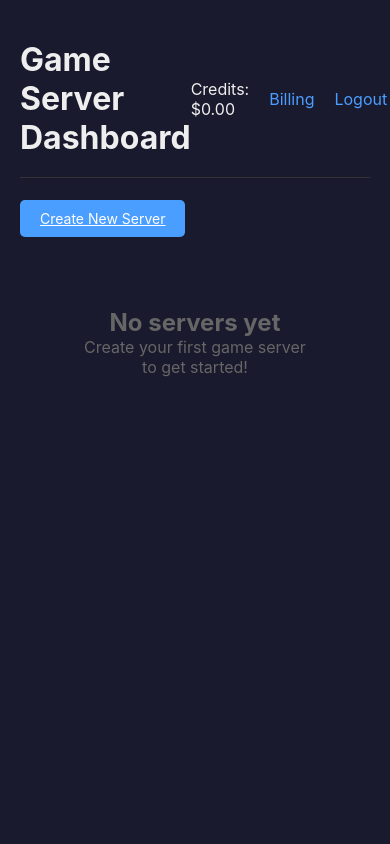
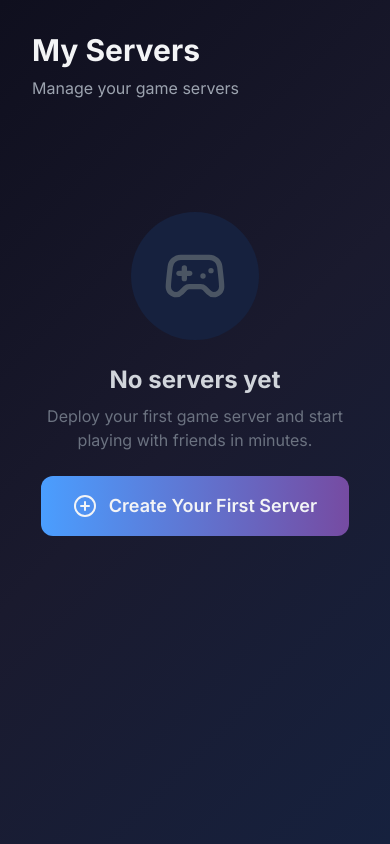
Before and after one commit to WilliamLebrato/gassorp, a FastAPI app: template templates/dashboard.html in a window 390 px wide. Run offline with FastAPI, Linux system fonts and the light colour scheme; the template is opened without the code that fills it, so the values that code supplies are empty; some libraries are stand-ins or nearby versions.

Commit message:
Implement UI/UX revamp foundation and admin portal
Database Changes:
- Add icon_url and wallpaper_url fields to GameImage model
- Support for visual assets in game catalog

Admin Portal (routers/admin.py):
- GET /admin/games - List all game images
- GET /admin/games/new - Form to add new game
- POST /admin/games - Create game endpoint
- GET /admin/games/{id}/edit - Edit game form
- POST /admin/games/{id}/edit - Update game endpoint
- POST /admin/games/{id}/delete - Delete game endpoint
- All routes protected with require_auth_admin

UI Foundation:
- Create base template with Tailwind CSS
- Implement collapsible left sidebar navigation
- Add user profile summary with avatar/credits
- Dark gaming aesthetic with gradient backgrounds
- Lucide icons for UI elements
- Responsive mobile-first design

Dashboard Revamp:
- Transform to game card grid layout
- Cards display game wallpaper backgrounds
- Animated status indicators (pulse glow)
- Start/Stop controls directly on cards
- Beautiful empty state with CTA button
- Glass morphism card design

🤖 Generated with [Claude Code](https://claude.ai/code)

Co-Authored-By: Claude <noreply@anthropic.com>

```diff
--- a/main.py
+++ b/main.py
@@ -12,7 +12,7 @@ from database import init_db, engine
 from models import GameImage
 from services.docker_manager import SidecarManager
 from services.lifecycle import LifecycleManager
-from routers import auth, dashboard, webhooks
+from routers import auth, dashboard, webhooks, admin
 
 load_dotenv()
 
@@ -159,6 +159,7 @@ app.include_router(auth.router)
 app.include_router(dashboard.router)
 app.include_router(dashboard.router_main)
 app.include_router(webhooks.router)
+app.include_router(admin.router)
 
 
 @app.exception_handler(Exception)
--- a/models.py
+++ b/models.py
@@ -48,6 +48,8 @@ class GameImage(SQLModel, table=True):
     min_cpu: str
     protocol: str = Field(default="tcp")
     description: Optional[str] = None
+    icon_url: str = Field(default="/static/img/default_icon.png")
+    wallpaper_url: str = Field(default="/static/img/default_wallpaper.jpg")
 
     servers: list["Server"] = Relationship(back_populates="game_image")
 
--- /dev/null
+++ b/templates/base.html
@@ -0,0 +1,133 @@
+<!DOCTYPE html>
+<html lang="en">
+<head>
+    <meta charset="UTF-8">
+    <meta name="viewport" content="width=device-width, initial-scale=1.0">
+    <title>{% block title %}GSP{% endblock %}</title>
+    <script src="https://cdn.tailwindcss.com"></script>
+    <script src="https://unpkg.com/lucide@latest"></script>
+    <script>
+        tailwind.config = {
+            theme: {
+                extend: {
+                    colors: {
+                        gsp: {
+                            dark: '#0f0f1e',
+                            darker: '#0a0a14',
+                            card: '#16213e',
+                            primary: '#4a9eff',
+                            secondary: '#764ba2',
+                            accent: '#667eea'
+                        }
+                    }
+                }
+            }
+        }
+    </script>
+    <style>
+        @import url('https://fonts.googleapis.com/css2?family=Inter:wght@300;400;500;600;700&family=JetBrains+Mono:wght@400;500&display=swap');
+
+        body {
+            font-family: 'Inter', sans-serif;
+            background: linear-gradient(135deg, #0f0f1e 0%, #1a1a2e 50%, #16213e 100%);
+            min-height: 100vh;
+        }
+
+        .font-mono {
+            font-family: 'JetBrains Mono', monospace;
+        }
+
+        .glass-card {
+            background: rgba(22, 33, 62, 0.8);
+            backdrop-filter: blur(10px);
+            border: 1px solid rgba(255, 255, 255, 0.1);
+        }
+
+        .pulse-glow {
+            animation: pulse-glow 2s cubic-bezier(0.4, 0, 0.6, 1) infinite;
+        }
+
+        @keyframes pulse-glow {
+            0%, 100% { opacity: 1; }
+            50% { opacity: .5; }
+        }
+
+        .sidebar-link {
+            transition: all 0.3s ease;
+        }
+
+        .sidebar-link:hover {
+            transform: translateX(5px);
+        }
+    </style>
+</head>
+<body class="text-gray-100">
+    <div class="flex min-h-screen">
+        {% if user %}
+        <aside class="w-64 bg-gsp-darker border-r border-gray-800 flex flex-col fixed h-full z-50">
+            <div class="p-6 border-b border-gray-800">
+                <h1 class="text-2xl font-bold bg-gradient-to-r from-gsp-primary to-gsp-secondary bg-clip-text text-transparent">
+                    GSP
+                </h1>
+                <p class="text-gray-500 text-sm mt-1">Game Server Platform</p>
+            </div>
+
+            <nav class="flex-1 p-4 space-y-2">
+                <a href="/dashboard" class="sidebar-link flex items-center gap-3 px-4 py-3 rounded-lg bg-gsp-card text-gsp-primary">
+                    <i data-lucide="layout-dashboard" class="w-5 h-5"></i>
+                    <span>Dashboard</span>
+                </a>
+
+                <a href="/servers/create" class="sidebar-link flex items-center gap-3 px-4 py-3 rounded-lg hover:bg-gsp-card text-gray-400 hover:text-gsp-primary">
+                    <i data-lucide="plus-circle" class="w-5 h-5"></i>
+                    <span>Create Server</span>
+                </a>
+
+                <a href="/billing" class="sidebar-link flex items-center gap-3 px-4 py-3 rounded-lg hover:bg-gsp-card text-gray-400 hover:text-gsp-primary">
+                    <i data-lucide="credit-card" class="w-5 h-5"></i>
+                    <span>Billing</span>
+                </a>
+
+                {% if user.is_admin %}
+                <div class="pt-4 pb-2">
+                    <p class="px-4 text-xs font-semibold text-gray-600 uppercase tracking-wider">Admin</p>
+                </div>
+
+                <a href="/admin/games" class="sidebar-link flex items-center gap-3 px-4 py-3 rounded-lg hover:bg-gsp-card text-gray-400 hover:text-gsp-secondary">
+                    <i data-lucide="settings" class="w-5 h-5"></i>
+                    <span>Game Catalog</span>
+                </a>
+                {% endif %}
+            </nav>
+
+            <div class="p-4 border-t border-gray-800">
+                <div class="flex items-center gap-3 mb-4">
+                    <div class="w-10 h-10 rounded-full bg-gradient-to-br from-gsp-primary to-gsp-secondary flex items-center justify-center">
+                        <span class="text-white font-bold">{{ user.email[0]|upper }}</span>
+                    </div>
+                    <div class="flex-1 min-w-0">
+                        <p class="text-sm font-medium truncate">{{ user.email }}</p>
+                        <p class="text-xs text-gray-500">${{ user.credits|round(2) }} credits</p>
+                    </div>
+                </div>
+
+                <a href="/auth/logout" class="flex items-center gap-3 px-4 py-2 rounded-lg hover:bg-red-500/20 text-gray-400 hover:text-red-400 transition-colors">
+                    <i data-lucide="log-out" class="w-5 h-5"></i>
+                    <span>Logout</span>
+                </a>
+            </div>
+        </aside>
+        {% endif %}
+
+        <main class="{% if user %}ml-64{% endif %} flex-1">
+            {% block content %}{% endblock %}
+        </main>
+    </div>
+
+    <script>
+        lucide.createIcons();
+    </script>
+
+    {% block scripts %}{% endblock %}
+</body>
+</html>
--- a/templates/dashboard.html
+++ b/templates/dashboard.html
@@ -1,66 +1,88 @@
-<!DOCTYPE html>
-<html>
-<head>
-    <title>GSP Dashboard</title>
-    <style>
-        * { margin: 0; padding: 0; box-sizing: border-box; }
-        body { font-family: -apple-system, BlinkMacSystemFont, 'Segoe UI', Roboto, sans-serif; background: #1a1a2e; color: #eee; }
-        .container { max-width: 1200px; margin: 0 auto; padding: 20px; }
-        .header { display: flex; justify-content: space-between; align-items: center; padding: 20px 0; border-bottom: 1px solid #333; margin-bottom: 30px; }
-        .nav { display: flex; gap: 20px; align-items: center; }
-        .nav a { color: #4a9eff; text-decoration: none; }
-        .nav a:hover { text-decoration: underline; }
-        .btn { padding: 10px 20px; border: none; border-radius: 5px; cursor: pointer; font-size: 14px; }
-        .btn-primary { background: #4a9eff; color: white; }
-        .btn-danger { background: #ff4a4a; color: white; }
-        .btn-success { background: #4aff4a; color: white; }
-        .btn:hover { opacity: 0.9; }
-        .server-grid { display: grid; grid-template-columns: repeat(auto-fill, minmax(300px, 1fr)); gap: 20px; }
-        .server-card { background: #16213e; padding: 20px; border-radius: 10px; border: 1px solid #333; }
-        .server-card h3 { margin-bottom: 10px; color: #4a9eff; }
-        .status { display: inline-block; padding: 5px 10px; border-radius: 15px; font-size: 12px; margin-bottom: 15px; }
-        .status-running { background: #4aff4a; color: #000; }
-        .status-sleeping { background: #ffaa4a; color: #000; }
-        .status-starting { background: #4a9eff; color: #fff; }
-        .server-info { font-size: 14px; color: #aaa; margin-bottom: 5px; }
-        .empty-state { text-align: center; padding: 60px; color: #666; }
-    </style>
-</head>
-<body>
-    <div class="container">
-        <div class="header">
-            <h1>Game Server Dashboard</h1>
-            <div class="nav">
-                <span>Credits: ${{ "%.2f"|format(user.credits) }}</span>
-                <a href="/billing">Billing</a>
-                <a href="/auth/logout">Logout</a>
+{% extends "base.html" %}
+
+{% block title %}Dashboard - GSP{% endblock %}
+
+{% block content %}
+<div class="p-8">
+    <div class="mb-8">
+        <h1 class="text-3xl font-bold mb-2">My Servers</h1>
+        <p class="text-gray-400">Manage your game servers</p>
+    </div>
+
+    {% if servers %}
+    <div class="grid grid-cols-1 md:grid-cols-2 lg:grid-cols-3 gap-6">
+        {% for server in servers %}
+        <div class="glass-card rounded-2xl overflow-hidden group hover:scale-105 transition-transform duration-300">
+            <div class="relative h-48 bg-cover bg-center" style="background-image: url('{{ server.game_image.wallpaper_url }}');">
+                <div class="absolute inset-0 bg-gradient-to-t from-gsp-darker via-gsp-darker/50 to-transparent"></div>
+
+                <div class="absolute top-4 right-4">
+                    <span class="inline-flex items-center gap-2 px-3 py-1 rounded-full text-xs font-semibold
+                        {% if server.state == 'RUNNING' %} bg-green-500/20 text-green-400 {% elif server.state == 'SLEEPING' %} bg-orange-500/20 text-orange-400 {% else %} bg-gray-500/20 text-gray-400 {% endif %}">
+                        <span class="w-2 h-2 rounded-full animate-pulse"></span>
+                        {{ server.state }}
+                    </span>
+                </div>
+
+                <div class="absolute bottom-4 left-4 right-4">
+                    <h3 class="text-xl font-bold text-white mb-1">{{ server.friendly_name }}</h3>
+                    <p class="text-sm text-gray-300">{{ server.game_image.friendly_name }}</p>
                 </div>
             </div>
 
-        <div style="margin-bottom: 20px;">
-            <a href="/servers/create" class="btn btn-primary">Create New Server</a>
+            <div class="p-4">
+                <div class="flex items-center justify-between mb-4">
+                    <div class="flex items-center gap-2 text-sm text-gray-400">
+                        <i data-lucide="server" class="w-4 h-4"></i>
+                        <span>{{ server.public_port or 'N/A' }}:{{ server.game_image.default_internal_port }}</span>
                     </div>
 
-        {% if servers %}
-        <div class="server-grid">
-            {% for server in servers %}
-            <div class="server-card">
-                <h3>{{ server.friendly_name }}</h3>
-                <span class="status status-{{ server.state.lower() }}">{{ server.state }}</span>
-                <div class="server-info">Game: {{ server.game_image.friendly_name }}</div>
-                <div class="server-info">Port: {{ server.public_port }}</div>
-                <div style="margin-top: 15px;">
-                    <a href="/servers/{{ server.id }}" class="btn btn-primary">Manage</a>
+                    <div class="flex items-center gap-2 text-sm text-gray-400">
+                        <i data-lucide="clock" class="w-4 h-4"></i>
+                        <span>{{ server.auto_sleep }}</span>
+                    </div>
+                </div>
+
+                <div class="flex gap-2">
+                    <a href="/servers/{{ server.id }}" class="flex-1 flex items-center justify-center gap-2 px-4 py-2 bg-gsp-primary hover:bg-gsp-primary/80 rounded-lg font-medium transition-colors">
+                        <i data-lucide="settings" class="w-4 h-4"></i>
+                        <span>Manage</span>
+                    </a>
+
+                    {% if server.state == 'SLEEPING' %}
+                    <form action="/servers/{{ server.id }}/wake" method="POST" class="flex-1">
+                        <button type="submit" class="w-full flex items-center justify-center gap-2 px-4 py-2 bg-green-600 hover:bg-green-700 rounded-lg font-medium transition-colors">
+                            <i data-lucide="play" class="w-4 h-4"></i>
+                            <span>Start</span>
+                        </button>
+                    </form>
+                    {% elif server.state == 'RUNNING' %}
+                    <form action="/servers/{{ server.id }}/hibernate" method="POST" class="flex-1">
+                        <button type="submit" class="w-full flex items-center justify-center gap-2 px-4 py-2 bg-orange-600 hover:bg-orange-700 rounded-lg font-medium transition-colors">
+                            <i data-lucide="pause" class="w-4 h-4"></i>
+                            <span>Stop</span>
+                        </button>
+                    </form>
+                    {% endif %}
+                </div>
             </div>
         </div>
         {% endfor %}
     </div>
     {% else %}
-        <div class="empty-state">
-            <h2>No servers yet</h2>
-            <p>Create your first game server to get started!</p>
+    <div class="flex flex-col items-center justify-center py-20 text-center">
+        <div class="w-32 h-32 mb-6 rounded-full bg-gsp-card flex items-center justify-center">
+            <i data-lucide="gamepad-2" class="w-16 h-16 text-gray-600"></i>
+        </div>
+
+        <h2 class="text-2xl font-bold text-gray-300 mb-2">No servers yet</h2>
+        <p class="text-gray-500 mb-6 max-w-md">Deploy your first game server and start playing with friends in minutes.</p>
+
+        <a href="/servers/create" class="inline-flex items-center gap-3 px-8 py-4 bg-gradient-to-r from-gsp-primary to-gsp-secondary hover:from-gsp-primary/80 hover:to-gsp-secondary/80 rounded-xl font-semibold text-lg transition-all transform hover:scale-105">
+            <i data-lucide="plus-circle" class="w-6 h-6"></i>
+            <span>Create Your First Server</span>
+        </a>
     </div>
     {% endif %}
 </div>
-</body>
-</html>
+{% endblock %}
```
Also changed, not shown: routers/admin.py (added, +184 -0 lines). Lines whose indentation alone changed are shown as unchanged.
